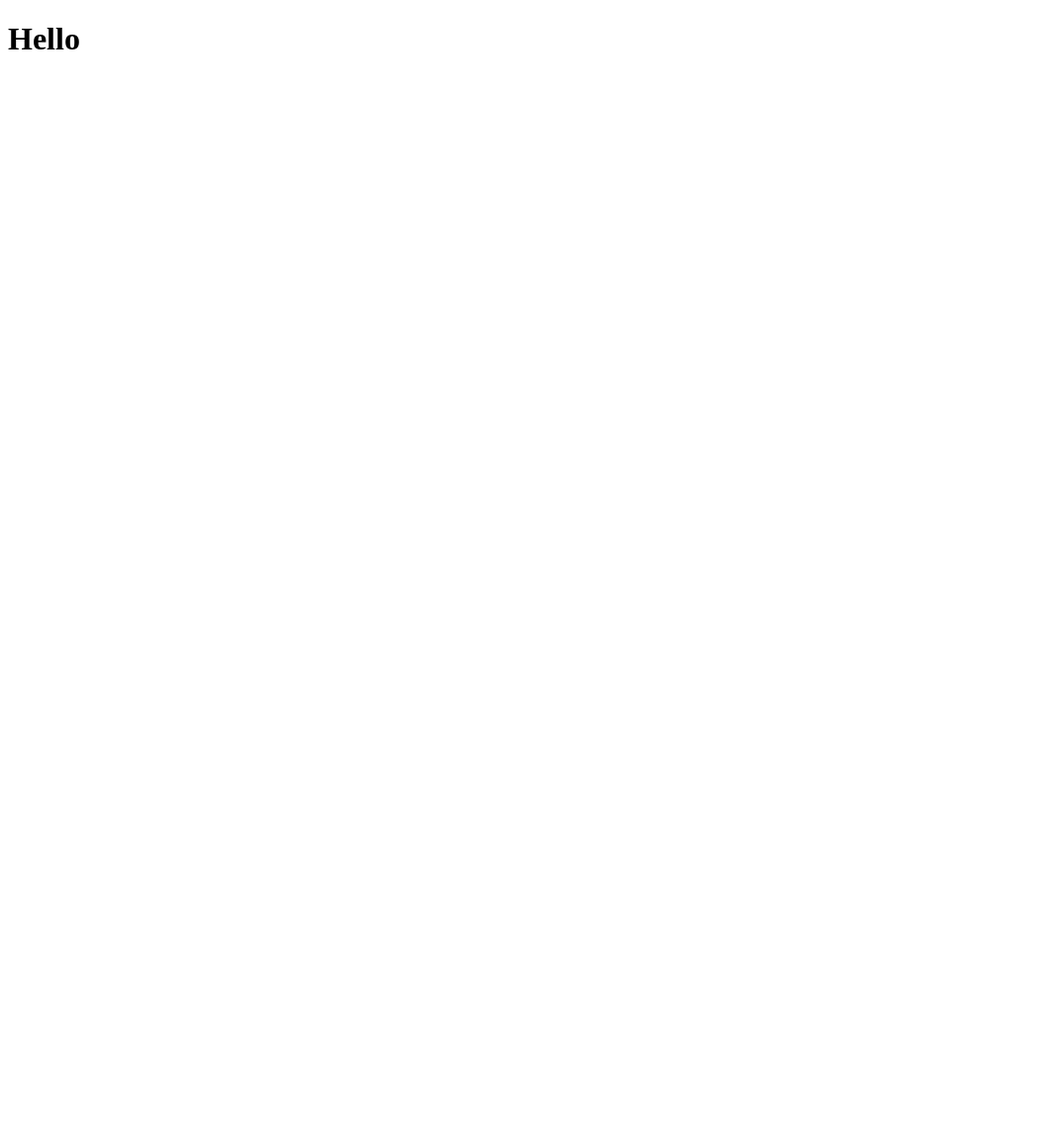
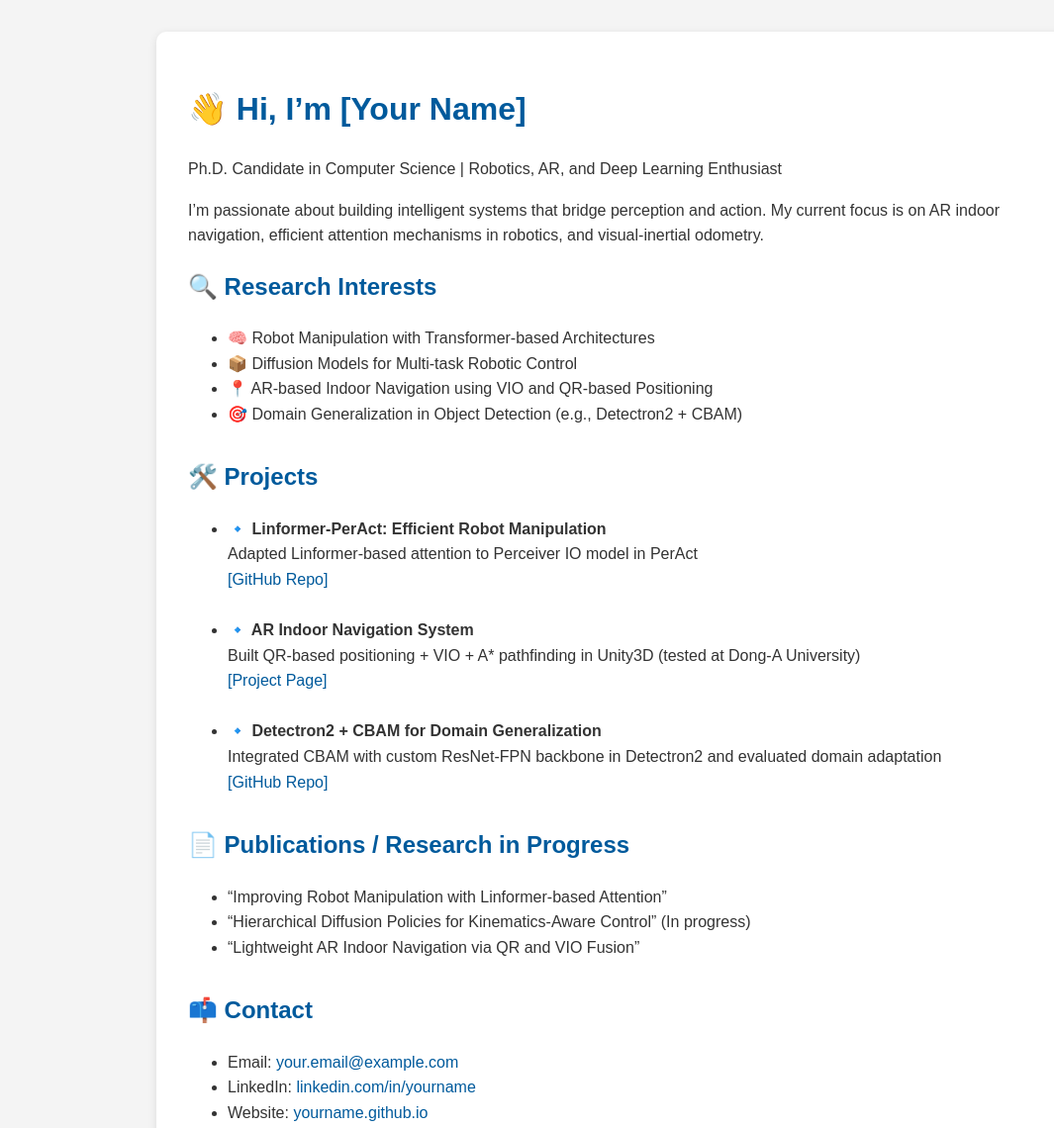
Before and after one commit to Yejin-Lee782/yejinhaha.github.io, a plain HTML site: page index.html in a window 1280 px wide. Shown: the top 1140 px of the page at 99% size, without its empty margins (0-1065 px from the left). Before the commit the page ends 800 px from the top, so only its background shows below. Drawn offline with Linux system fonts and the light colour scheme.

Commit message:
Update index.html

```diff
--- a/index.html
+++ b/index.html
@@ -1,9 +1,92 @@
 <!DOCTYPE html>
-<html>
-  <head>
-    <title> github page </title>
-  </head>
-  <body>
-    <h1> Hello </h1>
-  </body>
+<html lang="en">
+<head>
+  <meta charset="UTF-8">
+  <meta name="viewport" content="width=device-width, initial-scale=1">
+  <title>[Your Name] | Ph.D. Candidate | Robotics & AR</title>
+  <style>
+    body {
+      font-family: Arial, sans-serif;
+      line-height: 1.6;
+      margin: 0;
+      padding: 2rem;
+      background-color: #f4f4f4;
+      color: #333;
+    }
+    h1, h2 {
+      color: #005a9c;
+    }
+    a {
+      color: #005a9c;
+      text-decoration: none;
+    }
+    a:hover {
+      text-decoration: underline;
+    }
+    .container {
+      max-width: 900px;
+      margin: 0 auto;
+      background: white;
+      padding: 2rem;
+      border-radius: 10px;
+      box-shadow: 0 2px 8px rgba(0,0,0,0.1);
+    }
+    .section {
+      margin-bottom: 2rem;
+    }
+  </style>
+</head>
+<body>
+  <div class="container">
+    <h1>👋 Hi, I’m [Your Name]</h1>
+    <p>Ph.D. Candidate in Computer Science | Robotics, AR, and Deep Learning Enthusiast</p>
+    <p>I’m passionate about building intelligent systems that bridge perception and action.
+    My current focus is on AR indoor navigation, efficient attention mechanisms in robotics, and visual-inertial odometry.</p>
+
+    <div class="section">
+      <h2>🔍 Research Interests</h2>
+      <ul>
+        <li>🧠 Robot Manipulation with Transformer-based Architectures</li>
+        <li>📦 Diffusion Models for Multi-task Robotic Control</li>
+        <li>📍 AR-based Indoor Navigation using VIO and QR-based Positioning</li>
+        <li>🎯 Domain Generalization in Object Detection (e.g., Detectron2 + CBAM)</li>
+      </ul>
+    </div>
+
+    <div class="section">
+      <h2>🛠️ Projects</h2>
+      <ul>
+        <li><strong>🔹 Linformer-PerAct: Efficient Robot Manipulation</strong><br>
+        Adapted Linformer-based attention to Perceiver IO model in PerAct
+        <br><a href="https://github.com/yourname/linformer-peract" target="_blank">[GitHub Repo]</a></li>
+        <br>
+        <li><strong>🔹 AR Indoor Navigation System</strong><br>
+        Built QR-based positioning + VIO + A* pathfinding in Unity3D (tested at Dong-A University)
+        <br><a href="https://yourname.github.io/ar-navigation" target="_blank">[Project Page]</a></li>
+        <br>
+        <li><strong>🔹 Detectron2 + CBAM for Domain Generalization</strong><br>
+        Integrated CBAM with custom ResNet-FPN backbone in Detectron2 and evaluated domain adaptation
+        <br><a href="https://github.com/yourname/cbam-detectron2" target="_blank">[GitHub Repo]</a></li>
+      </ul>
+    </div>
+
+    <div class="section">
+      <h2>📄 Publications / Research in Progress</h2>
+      <ul>
+        <li>“Improving Robot Manipulation with Linformer-based Attention”</li>
+        <li>“Hierarchical Diffusion Policies for Kinematics-Aware Control” (In progress)</li>
+        <li>“Lightweight AR Indoor Navigation via QR and VIO Fusion”</li>
+      </ul>
+    </div>
+
+    <div class="section">
+      <h2>📫 Contact</h2>
+      <ul>
+        <li>Email: <a href="mailto:your.email@example.com">your.email@example.com</a></li>
+        <li>LinkedIn: <a href="https://linkedin.com/in/yourname" target="_blank">linkedin.com/in/yourname</a></li>
+        <li>Website: <a href="https://yourname.github.io" target="_blank">yourname.github.io</a></li>
+      </ul>
+    </div>
+  </div>
+</body>
 </html>
```
